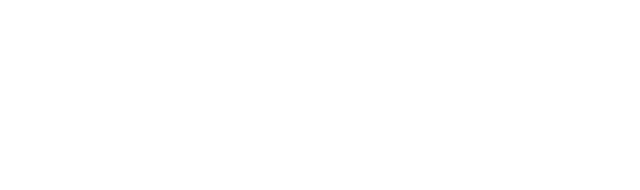
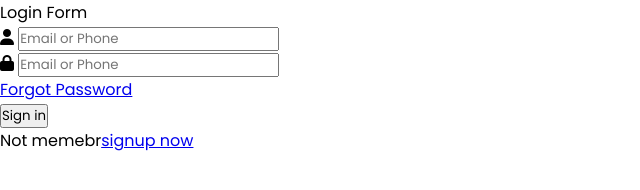
Before and after one commit to Ibra-him-elgharras/Template-33, a plain HTML site: page index.html in a window 1280 px wide. Shown: the whole page, without its empty margins (0-640 px from the left). Drawn offline with Linux system fonts and the light colour scheme.

Commit message:
html-finished

```diff
--- a/index.html
+++ b/index.html
@@ -11,6 +11,36 @@
     <title>form-03</title>
 </head>
 <body>
+    <div class="container">
+        <form action="#">
 
+            <div class="box-1">
+                <label for="#">Login Form</label>
+            </div>
+
+            <div class="box-2">
+                <i class="fa-solid fa-user"></i>
+                <input type="text" placeholder="Email or Phone" required>
+            </div>
+
+            <div class="box-3">
+                <i class="fa-solid fa-lock"></i>
+                <input type="text" placeholder="Email or Phone" required>
+            </div>
+
+            <div class="box-4">
+                <a href="#">Forgot Password</a>
+            </div>
+
+            <div class="box-5">
+                <input type="button" value="Sign in">
+            </div>
+
+            <div class="box-6">
+                <span>Not memebr</span><a href="#">signup now</a>
+            </div>
+
+        </form>
+    </div>
 </body>
 </html>
```
Also changed, not shown: CSS/style.css (+11 -0 lines).
